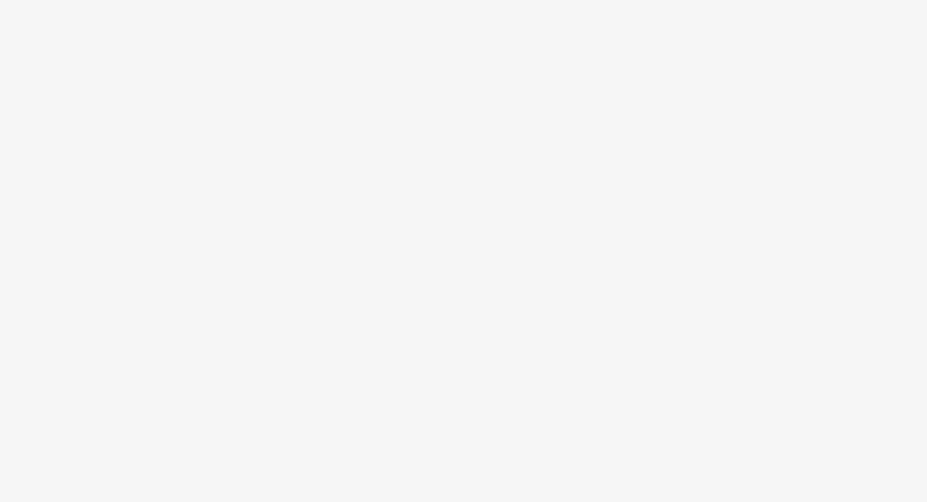
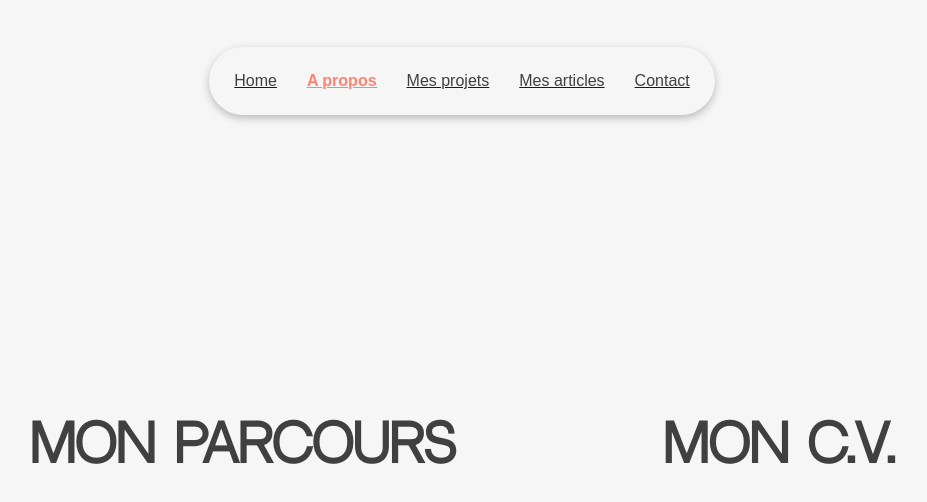
Before and after one commit to C2dricLeroy/portfolio-next-front, a Next.js app: page /about in a window 1280 px wide. Shown: the top 502 px of the page, without its empty margins (178-1105 px from the left). Built offline with nearby package versions, Linux system fonts and the light colour scheme.

Commit message:
feat(about): add and stylize about page

```diff
--- a/src/app/about/page.tsx
+++ b/src/app/about/page.tsx
@@ -1,7 +1,23 @@
+"use client";
 import styles from './style.module.css';
+import Header from "@/components/header/header";
+import {useRouter} from "next/navigation";
 
 export default function About() {
+    const router = useRouter()
     return (
-        <main className={styles.main}></main>
+        <div className={styles.page}>
+            <div className={styles.header}>
+                <Header></Header>
+            </div>
+            <div className={styles.landingPage}>
+                <div className={`${styles.option} ${styles.fadeIn}`} onClick={() => {router.push('/timeline')}}>
+                    <h1 className={styles.title}>Mon Parcours</h1>
+                </div>
+                <div className={`${styles.option} ${styles.fadeIn}`} onClick={() => {router.push('/resume')}}>
+                    <h1 className={styles.title}>Mon C.V.</h1>
+                </div>
+            </div>
+        </div>
     )
 }
--- a/src/app/about/style.module.css
+++ b/src/app/about/style.module.css
@@ -0,0 +1,58 @@
+.content {
+    width: 100vw;
+    height: 100vh;
+}
+
+.header {
+    display: flex;
+    justify-content: center;
+    align-items: center;
+    padding: 5px;
+    margin: 12px;
+}
+
+.landingPage {
+    display: flex;
+    justify-content: space-evenly;
+    align-items: center;
+    height: 75vh;
+}
+
+.title {
+    font-size: 50px;
+    color: #404040;
+    cursor: pointer;
+}
+
+.title:hover {
+    color: #FF8370;
+}
+
+
+.fadeIn {
+    animation: fadeInAnimation ease 1000ms;
+}
+
+@keyframes fadeInAnimation {
+    0% { opacity: 0; }
+    100% { opacity: 1; }
+}
+
+
+@media only screen and (max-width: 1024px) and (min-width: 768px) {
+
+}
+
+@media only screen and (max-width: 767px) {
+    .option {
+        font-size: 26px;
+    }
+
+    .landing-page {
+        flex-direction: column;
+    }
+
+    .title {
+        text-align: center;
+    }
+}
```
